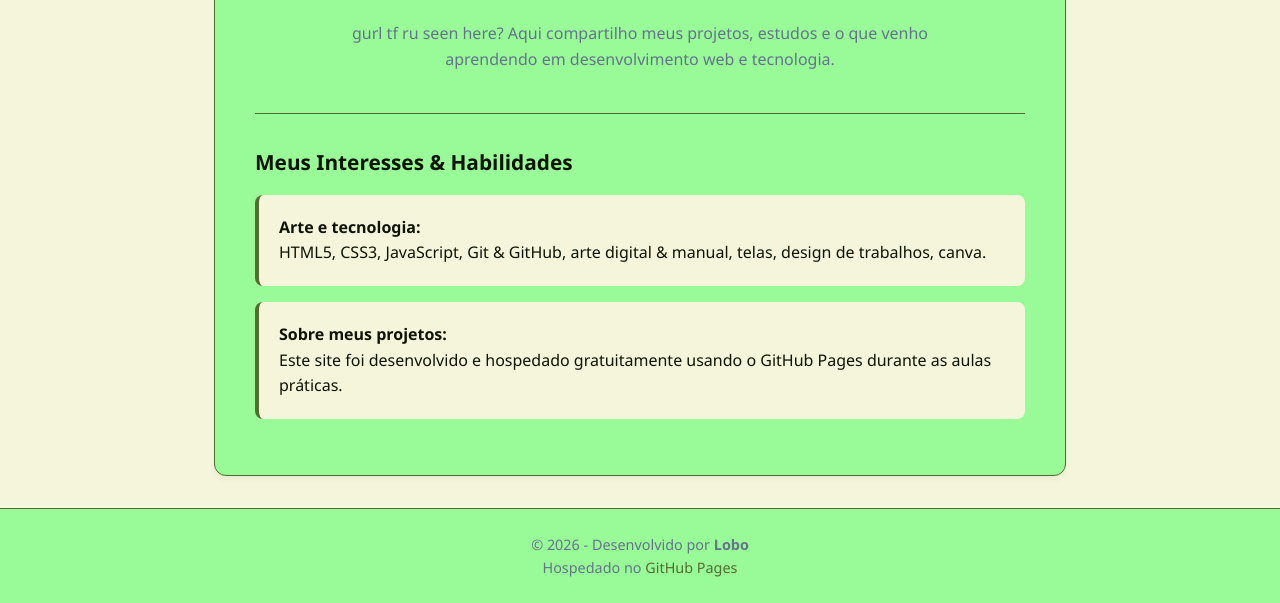
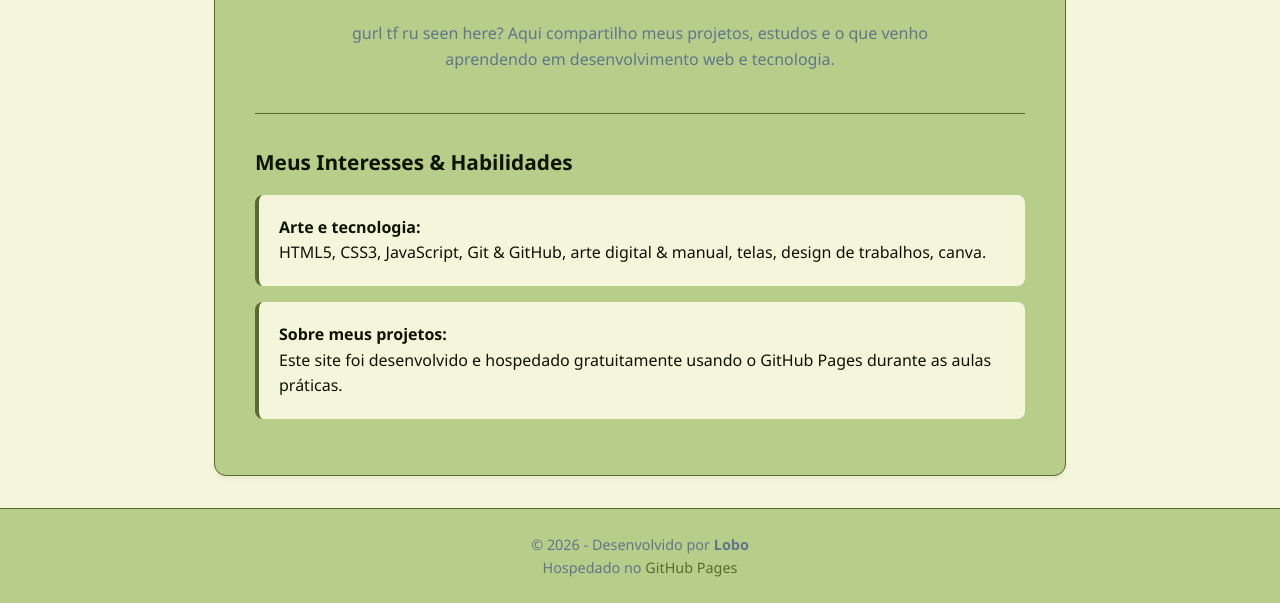
Before and after one commit to loboemanuelle-cloud/minha-pagina, a plain HTML site: page index.html in a window 1280 px wide. Shown: the part 408-1011 px from the top of the page. Drawn offline with Linux system fonts and the light colour scheme.

Commit message:
Update index.html

```diff
--- a/index.html
+++ b/index.html
@@ -14,7 +14,7 @@
             --cor-primaria: #556B2F;       /* Cor de destaque/botões */
             --cor-primaria-hover: #556B2F; /* Cor ao passar o mouse */
             --cor-fundo: #F5F5DC;          /* Cor de fundo da página */
-            --cor-card: #98FB98;           /* Fundo dos cartões */
+            --cor-card: #B6CE8A;           /* Fundo dos cartões */
             --cor-texto: #0e1402;          /* Cor do texto principal */
             --cor-texto-suave: #64748b;    /* Cor de textos secundários */
             --borda: #556B2F;              /* Linhas de divisão */
```
